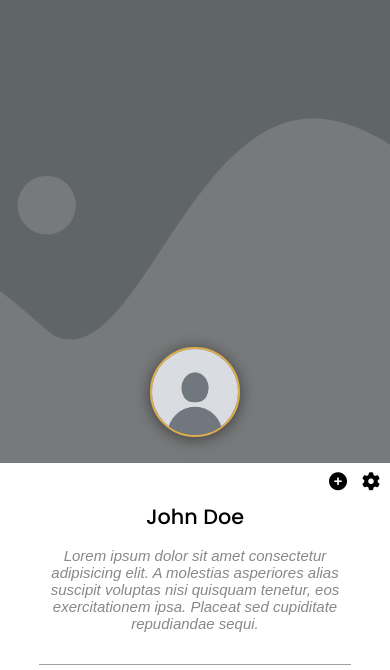
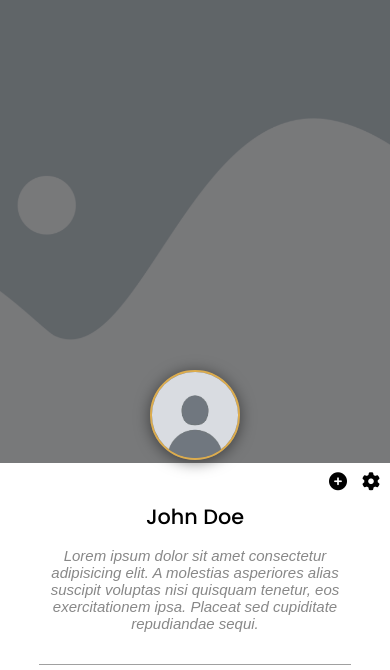
Before and after one commit to Luna-bf/Trouver-ma-traduction, a PHP site: page /front/profile.html in a window 390 px wide. Shown: the part 80-750 px from the top of the page. Run offline with PHP 8.4, Linux system fonts and the light colour scheme; some libraries are stand-ins or nearby versions; some web fonts are replaced.

Commit message:
Update profile picture absolute position (mobile portrait)

```diff
--- a/assets/style/main.css
+++ b/assets/style/main.css
@@ -1347,13 +1347,10 @@ RESPONSIVE
 RESPONSIVE
 ************/
 @media screen and (max-width: 480px) {
-  .username-and-description > p {
-    color: pink;
-  }
   .user-pfp-figure {
     width: 23%;
     position: absolute;
-    top: 427px;
+    top: 450px;
   }
   .user-pfp-figure > img {
     width: 100%;
--- a/assets/style/pages/_profile.scss
+++ b/assets/style/pages/_profile.scss
@@ -114,14 +114,10 @@ RESPONSIVE
 // Mobile (portrait)
 @media screen and (max-width: 480px) {
 
-    .username-and-description>p {
-        color: pink;
-    }
-
     .user-pfp-figure {
         width: 23%;
         position: absolute;
-        top: 427px;
+        top: 450px;
     }
 
     .user-pfp-figure>img {
```
Also changed, not shown: 1 other file.
